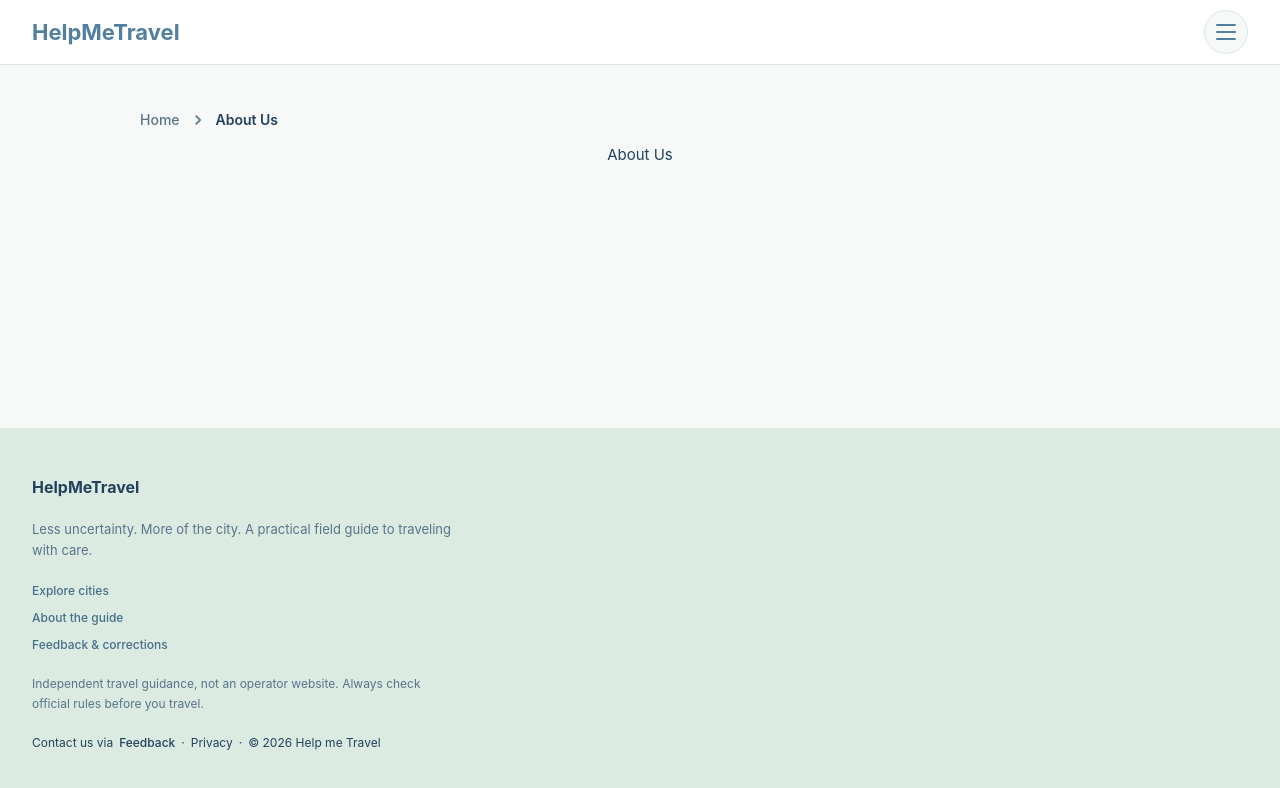
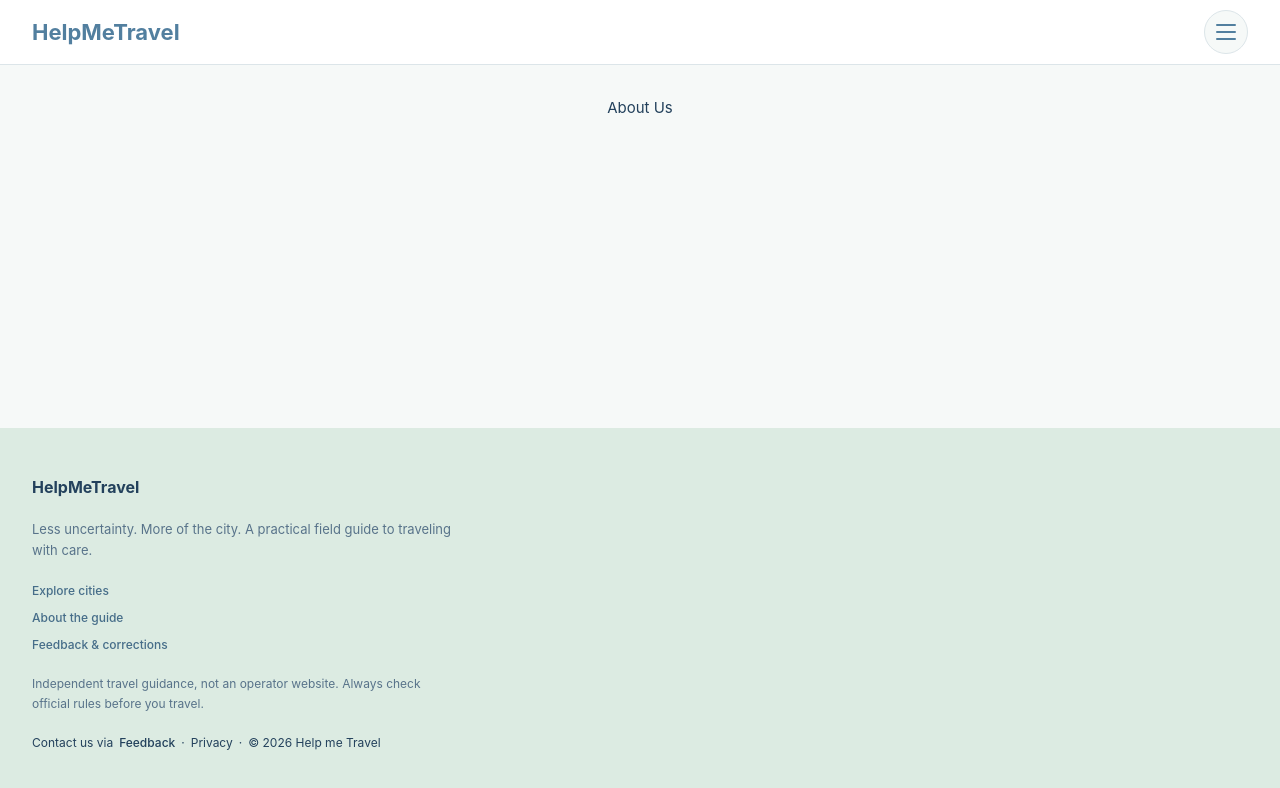
Before and after one commit to HelpMeTravel/frontend, a React (Vite) app: page /about in a window 1280 px wide. Shown: the top 788 px of the page. Built offline with nearby package versions, Linux system fonts and the light colour scheme.

Commit message:
small fix

```diff
--- a/src/components/Layout.jsx
+++ b/src/components/Layout.jsx
@@ -1,14 +1,12 @@
 import { Outlet } from 'react-router-dom';
 import { Footer } from './Footer';
 import { Header } from './Header';
-import { BreadcrumbsNav } from './BreadcrumbsNav';
 import { CenteredContent } from './shared/ui/CenteredContent';
 
 export const Layout = () => (
   <>
     <Header />
     <CenteredContent component="main">
-      <BreadcrumbsNav />
       <Outlet />
     </CenteredContent>
     <Footer />
```
